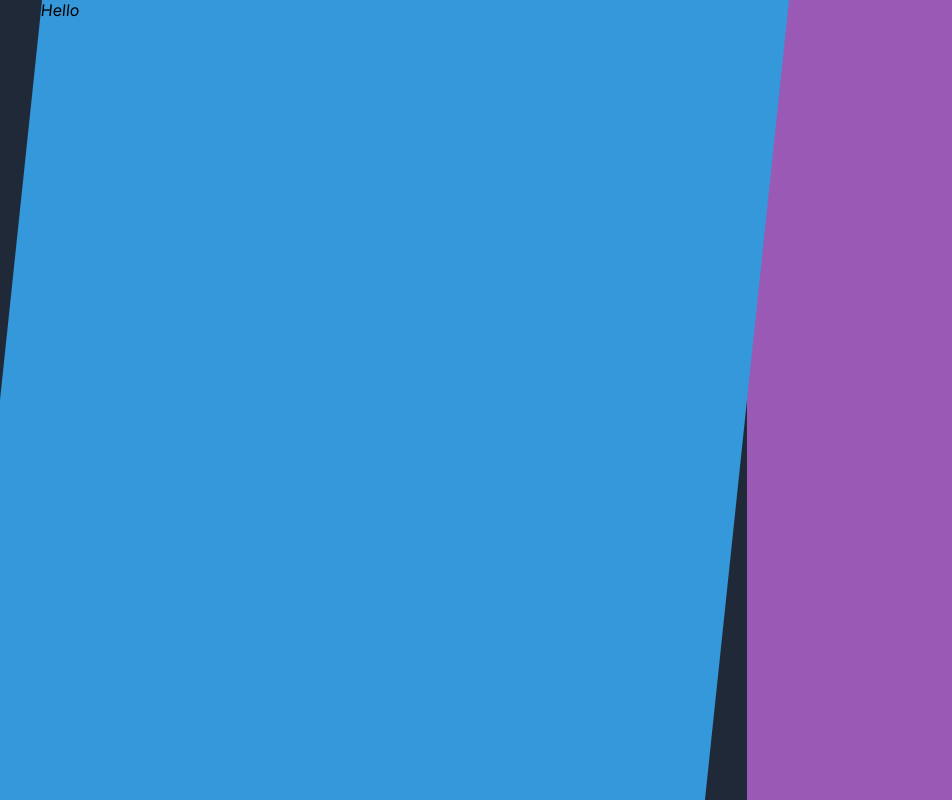
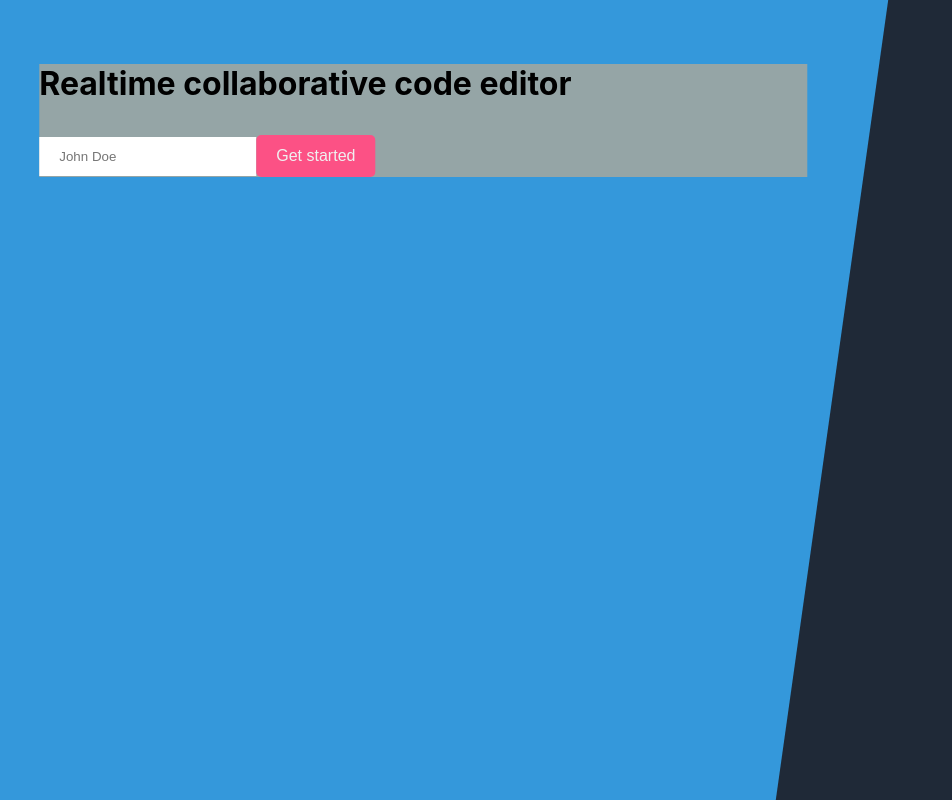
Before and after one commit to abhishekashyap/codeRigade, a React (Create React App) app: page / in a window 1280 px wide. Shown: the whole page, without its empty margins (0-952 px from the left). Built offline with nearby package versions, Linux system fonts and the light colour scheme.

Commit message:
added button styling and stuff

```diff
--- a/package.json
+++ b/package.json
@@ -12,6 +12,7 @@
     "@types/react-dom": "^17.0.0",
     "react": "^17.0.1",
     "react-dom": "^17.0.1",
+    "react-icons": "^4.2.0",
     "react-router-dom": "^5.2.0",
     "react-scripts": "4.0.2",
     "styled-components": "^5.2.1",
--- a/src/views/Home.tsx
+++ b/src/views/Home.tsx
@@ -2,27 +2,58 @@ import React from 'react';
 import styled from 'styled-components';
 
 const Container = styled.div`
-  display: flex;
+  position: relative;
   min-height: 100vh;
   background-color: #1f2937;
+  will-change: transform;
 `;
 
-const LeftSectionContainer = styled.section`
+const LeftSectionSkewContainer = styled.section`
+  position: absolute;
   width: 70%;
+  height: 100%;
+  left: -5%;
   background-color: #3498db;
-  transform: skewX(-6deg);
+  transform: skewX(-8deg);
 `;
 
-const RightSectionContainer = styled.section`
-  width: 50%;
-  background-color: #9b59b6;
+const LeftSectionMainContainer = styled.section`
+  transform: skewX(8deg);
+  margin: 4rem;
+  background-color: #95a5a6;
+`;
+
+const Title = styled.h1`
+  font-size: 2rem;
+`;
+
+const Input = styled.input`
+  outline: none;
+  border: none;
+  padding: 0.75rem 1.25rem;
+`;
+
+const Button = styled.button`
+  border: none;
+  border-radius: 5px;
+  padding: 0.75rem 1.25rem;
+  font-size: 1rem;
+  color: #f0f0f0;
+  background-color: #fc5185;
+  outline: none;
+  transition: 0.2s ease;
 `;
 
 export default function Home(): JSX.Element {
   return (
     <Container>
-      <LeftSectionContainer>Hello</LeftSectionContainer>
-      <RightSectionContainer>bello</RightSectionContainer>
+      <LeftSectionSkewContainer>
+        <LeftSectionMainContainer>
+          <Title>Realtime collaborative code editor</Title>
+          <Input type="text" placeholder="John Doe" />
+          <Button>Get started</Button>
+        </LeftSectionMainContainer>
+      </LeftSectionSkewContainer>
     </Container>
   );
 }
```
Also changed, not shown: 1 other file (tests, documents, lock files or other folders).
